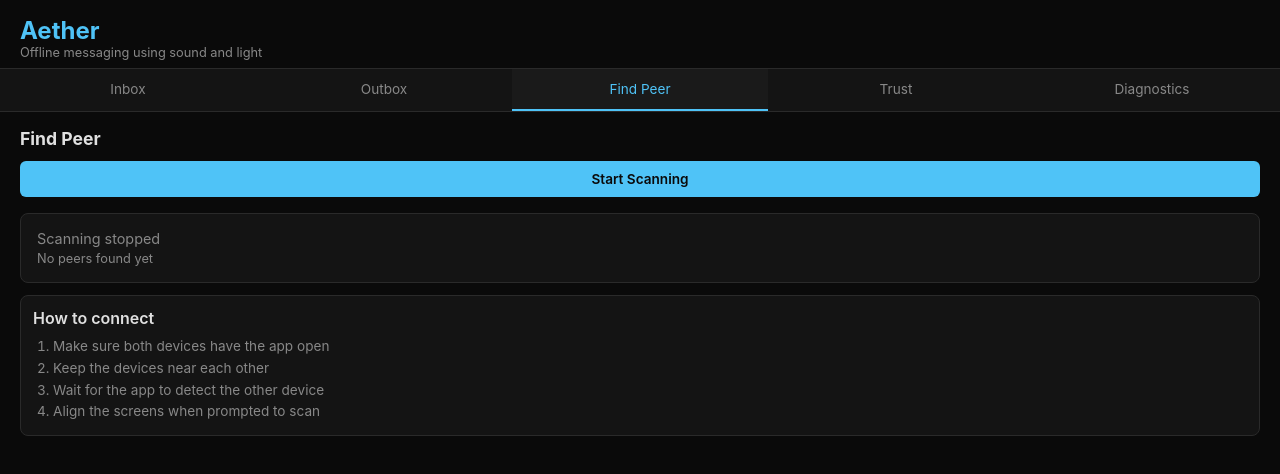
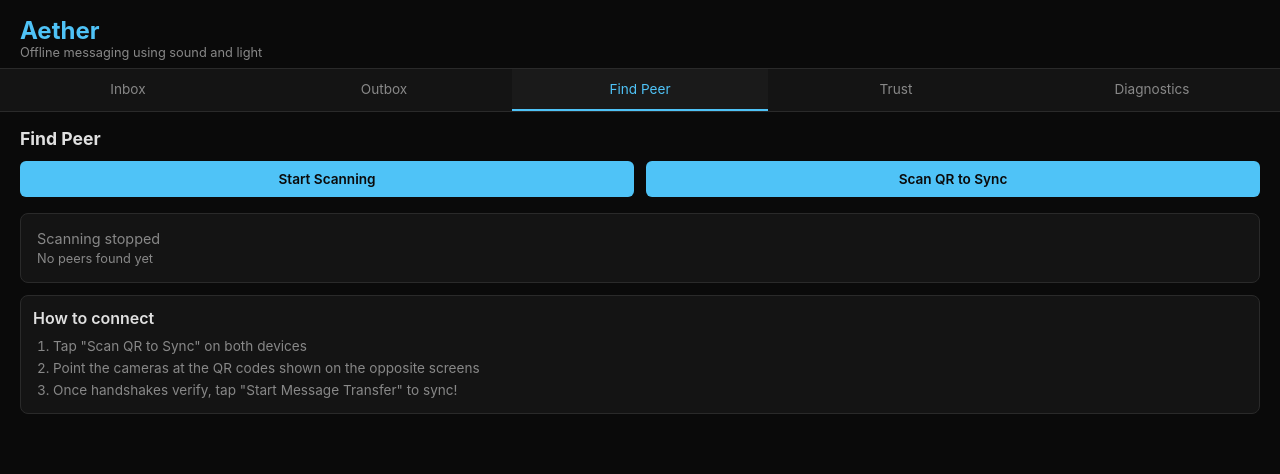
Before and after one commit to Amitk003/Aether, a React (Vite) app: page / in a window 1280 px wide. Shown: the top 474 px of the page. Built offline with nearby package versions, Linux system fonts and the light colour scheme.

Commit message:
UX: add direct QR sync bypass to support fully optical synchronization when acoustics are blocked

```diff
--- a/src/components/FindPeer.tsx
+++ b/src/components/FindPeer.tsx
@@ -1,4 +1,4 @@
-import { useState, useEffect } from 'react';
+import { useState, useEffect, useRef } from 'react';
 import { getEngine, useAether } from '../hooks/useAether';
 import QrDisplay from './QrDisplay';
 import QrScanner from './QrScanner';
@@ -18,6 +18,9 @@ function FindPeer() {
   const [outgoingQrData, setOutgoingQrData] = useState<string | null>(null);
   const [outgoingChunkInfo, setOutgoingChunkInfo] = useState('');
   const [incomingProgress, setIncomingProgress] = useState('Waiting to scan...');
+
+  // Ref to track the current active peer ID across state closure updates
+  const activePeerIdRef = useRef<string | null>(null);
 
   useEffect(() => {
     const engine = getEngine();
@@ -50,6 +53,7 @@ function FindPeer() {
     engine.stopDiscovery();
     setIsScanning(false);
 
+    activePeerIdRef.current = peerId;
     setSyncPeerId(peerId);
     setSyncStep('handshake');
     setHandshakeScanned(false);
@@ -67,8 +71,54 @@ function FindPeer() {
 
     engine.optical.setOnReceiveComplete(async (payloadBytes: Uint8Array) => {
       try {
+        const activePeerId = activePeerIdRef.current;
+        if (!activePeerId || activePeerId === 'pending_direct_scan') {
+          throw new Error('No active peer Node ID bound to sync session');
+        }
         setIncomingProgress('Reconstructing and decrypting messages...');
-        await engine.processIncomingPayload(peerId, payloadBytes);
+        await engine.processIncomingPayload(activePeerId, payloadBytes);
+        engine.trackTransferComplete();
+        alert('Sync completed successfully!');
+      } catch (err: any) {
+        alert('Sync processing failed: ' + err.message);
+      } finally {
+        handleCancelSync();
+      }
+    });
+
+    engine.setPhase('transferring');
+    engine.optical.startReceiving();
+  };
+
+  const handleStartDirectSync = async () => {
+    const engine = getEngine();
+    engine.stopDiscovery();
+    setIsScanning(false);
+
+    activePeerIdRef.current = 'pending_direct_scan';
+    setSyncPeerId('pending_direct_scan');
+    setSyncStep('handshake');
+    setHandshakeScanned(false);
+    setPeerHandshakeData(null);
+    setOutgoingQrData(null);
+    setIncomingProgress('Scan peer handshake QR...');
+
+    const handshake = await engine.getHandshakePayload();
+    setOwnHandshakeData(handshake);
+
+    engine.optical.setOnChunk((received, total, progress) => {
+      setIncomingProgress('Scanning payload chunks: ' + received + '/' + total + ' (' + Math.round(progress * 100) + '%)');
+      engine.trackChunkReceived();
+    });
+
+    engine.optical.setOnReceiveComplete(async (payloadBytes: Uint8Array) => {
+      try {
+        const activePeerId = activePeerIdRef.current;
+        if (!activePeerId || activePeerId === 'pending_direct_scan') {
+          throw new Error('No active peer Node ID bound to sync session');
+        }
+        setIncomingProgress('Reconstructing and decrypting messages...');
+        await engine.processIncomingPayload(activePeerId, payloadBytes);
         engine.trackTransferComplete();
         alert('Sync completed successfully!');
       } catch (err: any) {
@@ -91,6 +141,10 @@ function FindPeer() {
         const peerHandshake = await engine.registerPeerHandshake(scannedText);
         setPeerHandshakeData(peerHandshake);
         setHandshakeScanned(true);
+        activePeerIdRef.current = peerHandshake.nodeId;
+        if (syncPeerId === 'pending_direct_scan') {
+          setSyncPeerId(peerHandshake.nodeId);
+        }
         setIncomingProgress('Handshake scanned! Point your screen to the peer so they can scan yours, then click "Start Transfer".');
       } catch (err: any) {
         console.error('Handshake scan error:', err);
@@ -131,13 +185,15 @@ function FindPeer() {
     setIncomingProgress('Waiting to scan...');
     setHandshakeScanned(false);
     setPeerHandshakeData(null);
+    activePeerIdRef.current = null;
   };
 
   if (state.phase === 'transferring' && syncPeerId) {
+    const displayPeerName = syncPeerId === 'pending_direct_scan' ? 'Direct QR Sync' : syncPeerId.slice(0, 12);
     return (
       <div>
         <h2 style={{ fontSize: '1.1rem', marginBottom: '12px', color: 'var(--text-primary)' }}>
-          Syncing with {syncPeerId.slice(0, 12)}
+          Syncing: {displayPeerName}
         </h2>
 
         <div className="card" style={{ display: 'flex', flexDirection: 'column', gap: '16px', alignItems: 'center' }}>
@@ -210,13 +266,22 @@ function FindPeer() {
         Find Peer
       </h2>
 
+      <div style={{ display: 'flex', gap: '12px', marginBottom: '16px' }}>
         <button
           onClick={handleToggle}
           className={isScanning ? 'btn-danger' : 'btn-primary'}
-        style={{ width: '100%', marginBottom: '16px' }}
+          style={{ flex: 1 }}
         >
           {isScanning ? 'Stop Scanning' : 'Start Scanning'}
         </button>
+        <button
+          onClick={handleStartDirectSync}
+          className="btn-primary"
+          style={{ flex: 1, backgroundColor: 'var(--accent)', color: 'var(--bg-primary)' }}
+        >
+          Scan QR to Sync
+        </button>
+      </div>
 
       <div className="status-card">
         {isScanning && <div className="pulse-dot" />}
@@ -276,10 +341,9 @@ function FindPeer() {
           How to connect
         </p>
         <ol style={{ color: 'var(--text-secondary)', fontSize: '0.85rem', lineHeight: 1.6, paddingLeft: '20px' }}>
-          <li>Make sure both devices have the app open</li>
-          <li>Keep the devices near each other</li>
-          <li>Wait for the app to detect the other device</li>
-          <li>Align the screens when prompted to scan</li>
+          <li>Tap "Scan QR to Sync" on both devices</li>
+          <li>Point the cameras at the QR codes shown on the opposite screens</li>
+          <li>Once handshakes verify, tap "Start Message Transfer" to sync!</li>
         </ol>
       </div>
     </div>
```
Lines whose indentation alone changed are shown as unchanged.
